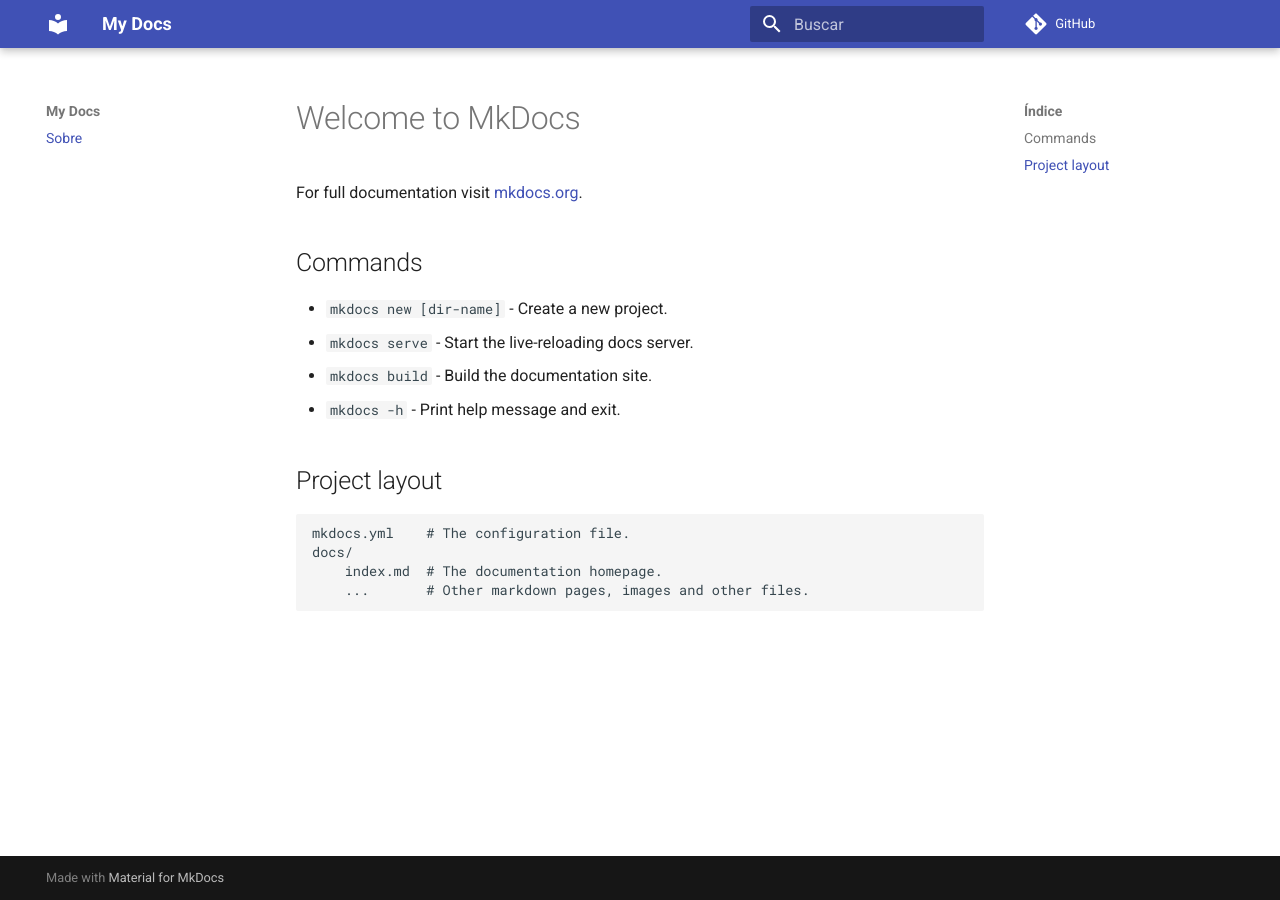
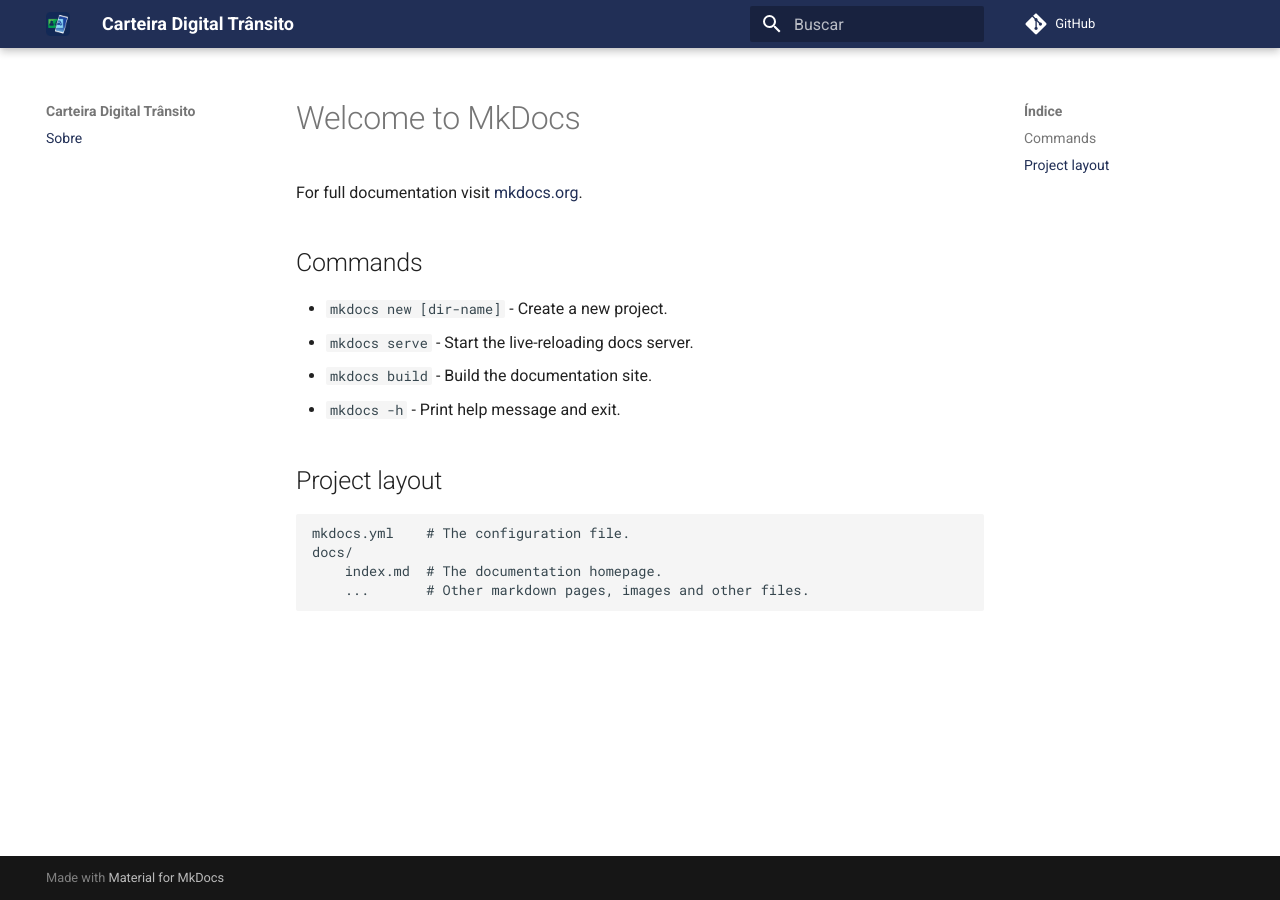
Before and after one commit to sergiosacj/2020.2-CarteiraDigitalTransito, an MkDocs documentation site: the page built from docs/index.md, in a window 1280 px wide. Built offline with MkDocs 1.6.1 and Material for MkDocs 9.7.7, drawn with Linux system fonts in a browser that asks for light colours; comment, search, counter and statistics services are not loaded.

Commit message:
Define "Carteira Digital Trânsito" as our project

```diff
--- /dev/null
+++ b/docs/stylesheets/extra.css
@@ -0,0 +1,3 @@
+:root {
+  --md-primary-fg-color: #212f56;
+}
--- a/mkdocs.yml
+++ b/mkdocs.yml
@@ -1,15 +1,15 @@
-site_name: My Docs
+site_name: Carteira Digital Trânsito
 
 theme:
   name: material
   language: pt
-  # logo:
+  logo: assets/logos/logo.png
   # favicon:
 
-# extra_css:
-#    - stylesheets/extra.css
+extra_css:
+    - stylesheets/extra.css
 
-repo_url: https://github.com/Requisitos-de-Software/2020.2-Grupo7
+repo_url: https://github.com/Requisitos-de-Software/2020.2-CarteiraDigitalTransito
 
 nav:
   - Sobre: index.md
```
Also changed, not shown: docs/assets/logos/logo.png (added).
